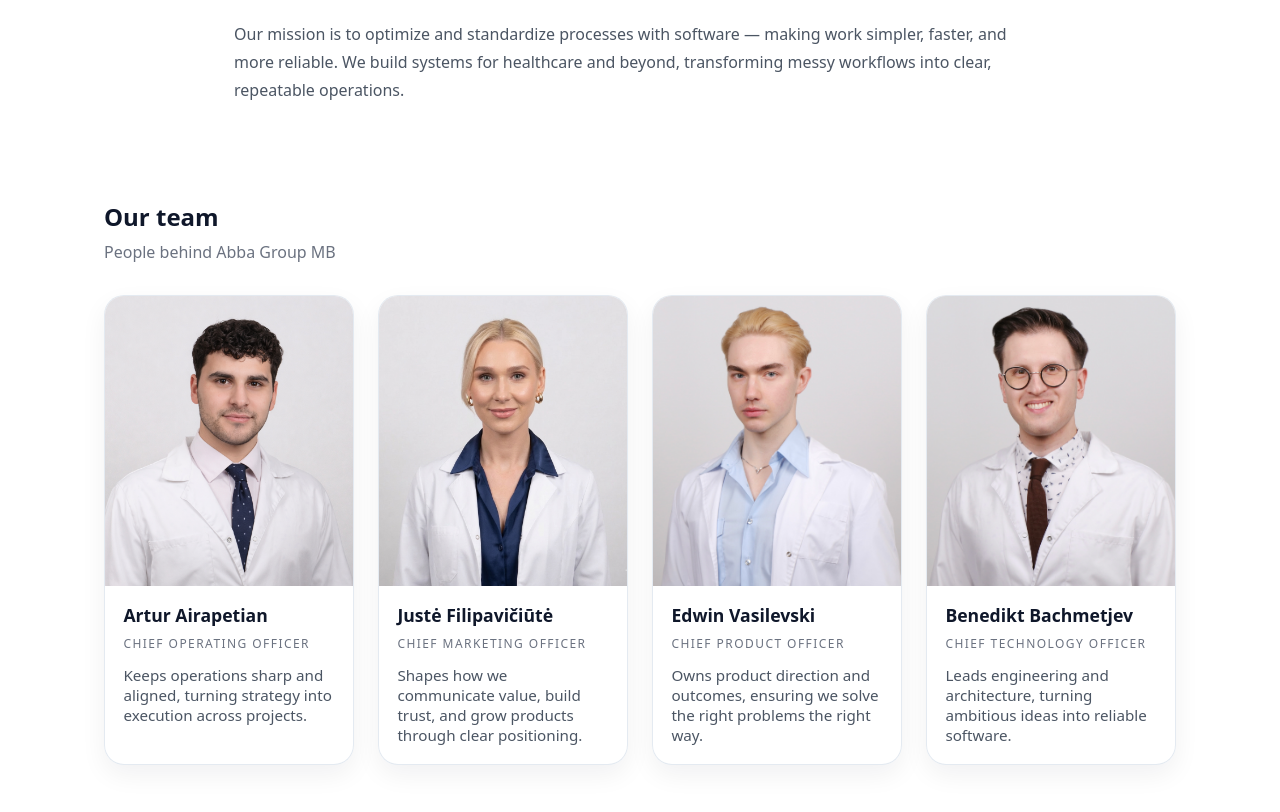
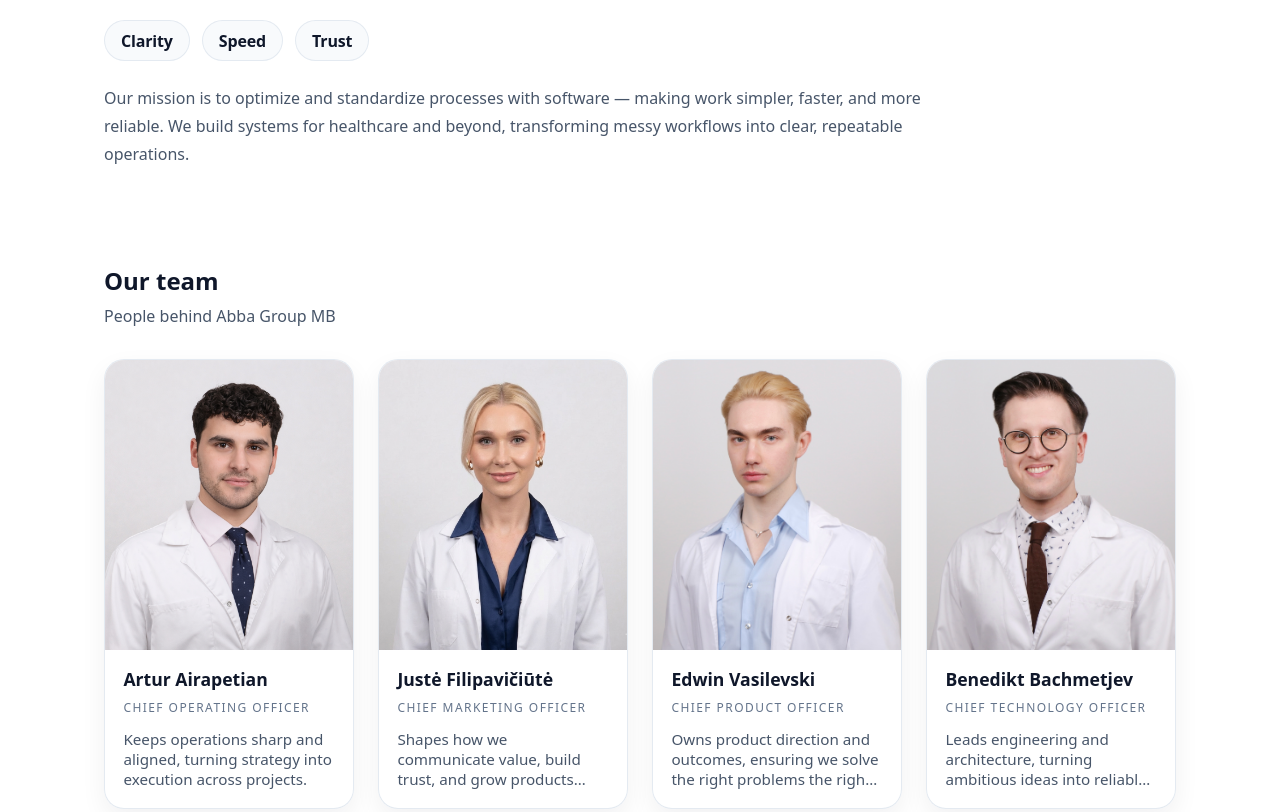
Before and after one commit to bendeiktbachmetjev/abba_group_web, a website: page about.html in a window 1280 px wide. Shown: the part 621-1433 px from the top of the page. Drawn offline with Linux system fonts and the light colour scheme.

Commit message:
Unify About page styling and add values
Make the About page more consistent and minimal: unified typography/colors/radii, aligned layout widths, add three value pills, and introduce subtle entrance animations.

Made-with: Cursor

```diff
--- a/about.html
+++ b/about.html
@@ -38,6 +38,11 @@
       <div class="container about-hero-inner">
         <h1>Chaos Into Order</h1>
         <img class="about-hero-image" src="media/order.jpg" alt="Chaos Into Order">
+        <div class="values-row" aria-label="Values">
+          <div class="value-pill">Clarity</div>
+          <div class="value-pill">Speed</div>
+          <div class="value-pill">Trust</div>
+        </div>
         <p class="about-hero-text">
           Our mission is to optimize and standardize processes with software — making work simpler, faster,
           and more reliable. We build systems for healthcare and beyond, transforming messy workflows into
--- a/styles.css
+++ b/styles.css
@@ -19,6 +19,12 @@ body {
 
 body.page-white {
   background: #ffffff;
+  --about-ink: #0f172a;
+  --about-muted: #475569;
+  --about-muted-2: #64748b;
+  --about-border: rgba(226, 232, 240, 0.9);
+  --about-surface: rgba(255, 255, 255, 0.9);
+  --about-radius: 1.25rem;
 }
 
 a {
@@ -387,7 +393,7 @@ body.page-white .section-alt {
   display: flex;
   flex-direction: column;
   gap: 1.4rem;
-  max-width: 860px;
+  max-width: 1120px;
 }
 
 .about-hero h1 {
@@ -400,16 +406,36 @@ body.page-white .section-alt {
 .about-hero-image {
   width: 100%;
   height: 420px;
-  border-radius: 1.4rem;
+  border-radius: var(--about-radius, 1.25rem);
   object-fit: cover;
-  border: 1px solid rgba(226, 232, 240, 0.9);
+  border: 1px solid var(--about-border, rgba(226, 232, 240, 0.9));
+}
+
+.values-row {
+  display: flex;
+  flex-wrap: wrap;
+  gap: 0.75rem;
+}
+
+.value-pill {
+  display: inline-flex;
+  align-items: center;
+  justify-content: center;
+  padding: 0.55rem 1rem;
+  border-radius: 999px;
+  background: rgba(248, 250, 252, 0.9);
+  border: 1px solid var(--about-border, rgba(226, 232, 240, 0.9));
+  color: var(--about-ink, #0f172a);
+  font-weight: 600;
+  letter-spacing: -0.01em;
 }
 
 .about-hero-text {
   margin: 0;
   font-size: 1rem;
   line-height: 1.75;
-  color: #4b5563;
+  color: var(--about-muted, #4b5563);
+  max-width: 860px;
 }
 
 .cards-grid.team-grid {
@@ -420,8 +446,8 @@ body.page-white .section-alt {
 .card.team-card {
   padding: 0;
   overflow: hidden;
-  background: rgba(255, 255, 255, 0.9);
-  border: 1px solid rgba(226, 232, 240, 0.9);
+  background: var(--about-surface, rgba(255, 255, 255, 0.9));
+  border: 1px solid var(--about-border, rgba(226, 232, 240, 0.9));
   box-shadow: 0 10px 26px rgba(15, 23, 42, 0.06);
   gap: 0;
 }
@@ -431,6 +457,13 @@ body.page-white .section-alt {
   display: flex;
   flex-direction: column;
   gap: 0.55rem;
+}
+
+.team-card-body p {
+  display: -webkit-box;
+  -webkit-line-clamp: 3;
+  -webkit-box-orient: vertical;
+  overflow: hidden;
 }
 
 .card {
@@ -462,7 +495,7 @@ body.page-white .section-alt {
   font-size: 0.75rem;
   text-transform: uppercase;
   letter-spacing: 0.12em;
-  color: #6b7280;
+  color: var(--about-muted-2, #6b7280);
 }
 
 .card h3 {
@@ -473,7 +506,52 @@ body.page-white .section-alt {
 .card p {
   margin: 0.25rem 0 0;
   font-size: 0.95rem;
-  color: #4b5563;
+  color: var(--about-muted, #4b5563);
+}
+
+.section-header p {
+  color: var(--about-muted, #6b7280);
+}
+
+@media (prefers-reduced-motion: no-preference) {
+  @keyframes fadeUpSoft {
+    from {
+      opacity: 0;
+      transform: translateY(10px);
+    }
+    to {
+      opacity: 1;
+      transform: translateY(0);
+    }
+  }
+
+  .about-hero h1,
+  .about-hero-image,
+  .values-row,
+  .about-hero-text {
+    animation: fadeUpSoft 520ms ease both;
+  }
+
+  .about-hero-image {
+    animation-delay: 60ms;
+  }
+
+  .values-row {
+    animation-delay: 110ms;
+  }
+
+  .about-hero-text {
+    animation-delay: 160ms;
+  }
+
+  .team-grid .team-card {
+    animation: fadeUpSoft 520ms ease both;
+  }
+
+  .team-grid .team-card:nth-child(1) { animation-delay: 80ms; }
+  .team-grid .team-card:nth-child(2) { animation-delay: 140ms; }
+  .team-grid .team-card:nth-child(3) { animation-delay: 200ms; }
+  .team-grid .team-card:nth-child(4) { animation-delay: 260ms; }
 }
 
 .card-list {
@@ -706,7 +784,11 @@ body.page-white .section-alt {
 
   .about-hero-image {
     height: 340px;
-    border-radius: 1.2rem;
+    border-radius: var(--about-radius, 1.25rem);
+  }
+
+  .value-pill {
+    padding: 0.5rem 0.9rem;
   }
 
   .hero {
```
Also changed, not shown: media/order.jpg.
